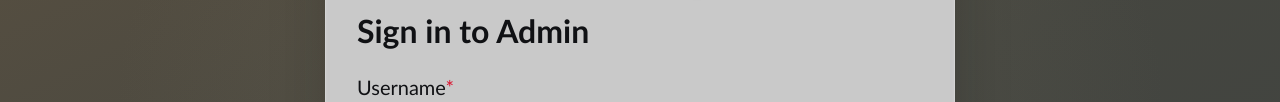
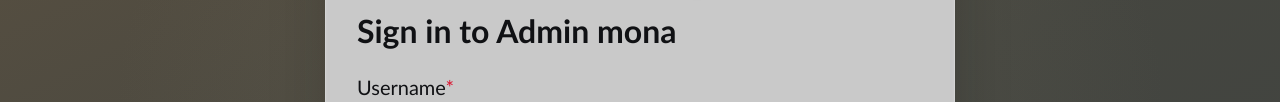
Before and after one commit to Mohsina29/learning, a plain HTML site: page index.html in a window 1280 px wide. Shown: the part 238-340 px from the top of the page. Drawn offline with Linux system fonts and the light colour scheme.

Commit message:
testing1

```diff
--- a/index.html
+++ b/index.html
@@ -243,7 +243,7 @@
       <span class="ball" aria-hidden="true"><span class="ball-number">18</span></span>
     </div>
 
-    <h1>Sign in to Admin</h1>
+    <h1>Sign in to Admin mona</h1>
     <form id="login-form">
       <div class="field">
         <label for="username">Username<span class="required" aria-hidden="true">*</span></label>
```
